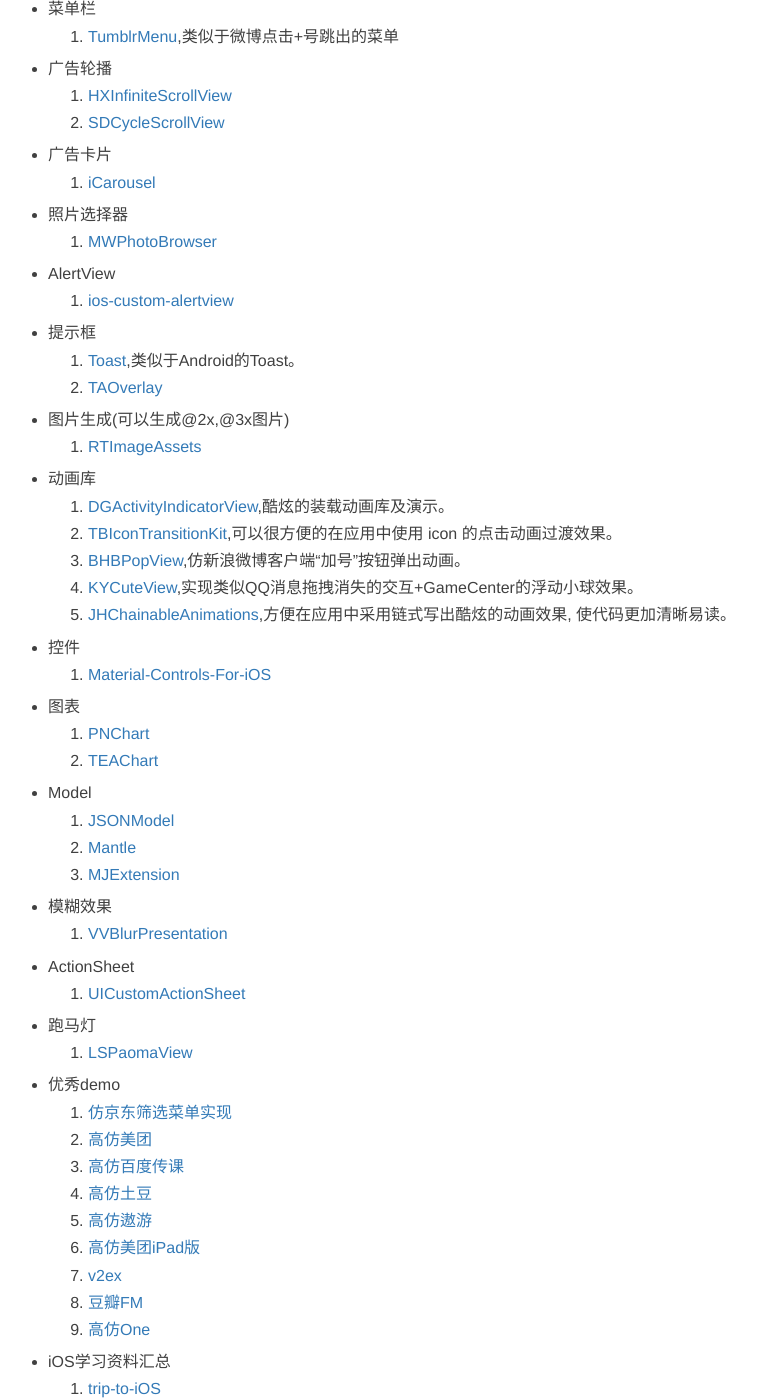
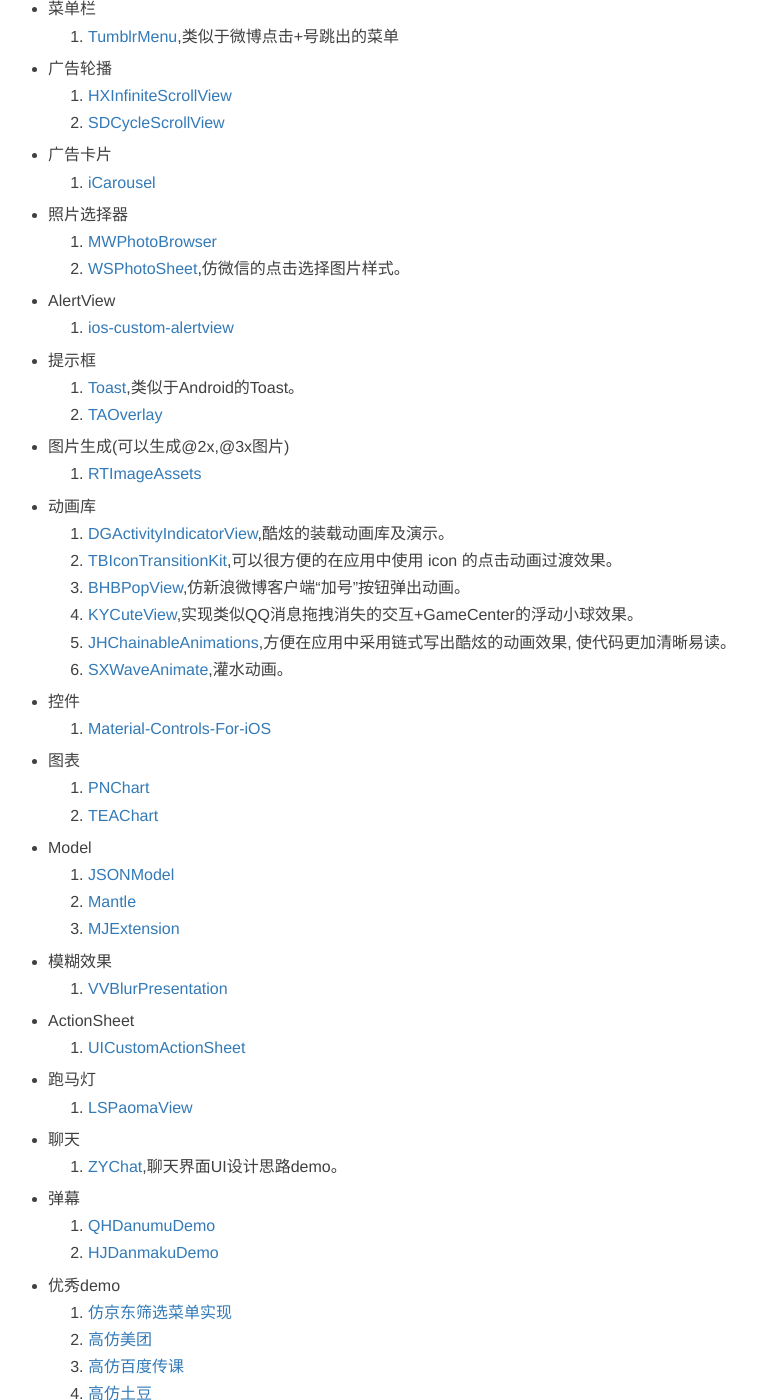
Before and after one commit to rth211/rth211.github.io, a Jekyll site: the page built from _posts/2015.07/2015-07-02-iOS第三方库备忘录（Objective-C）.md, in a window 1280 px wide and 1400 px high, scrolled down 2735 px. Shown: the whole window, without its empty margins (257-1014 px from the left). Built offline with Jekyll 4.4.1, drawn with Linux system fonts in a browser that asks for light colours; nearby versions of some CDN libraries; comment, search, counter and statistics services are not loaded.

```diff
--- a/_posts/2015.07/2015-07-02-iOS第三方库备忘录（Objective-C）.md
+++ b/_posts/2015.07/2015-07-02-iOS第三方库备忘录（Objective-C）.md
@@ -121,6 +121,7 @@ tags:	iOS
 
 *	照片选择器
 	1.	[MWPhotoBrowser](https://github.com/mwaterfall/MWPhotoBrowser)
+	2.	[WSPhotoSheet](https://github.com/PerfectShen/WSPhotoSheet),仿微信的点击选择图片样式。
 
 * AlertView
 	1.	[ios-custom-alertview](https://github.com/wimagguc/ios-custom-alertview)
@@ -138,6 +139,7 @@ tags:	iOS
 	3.	[BHBPopView](https://github.com/bb-coder/BHBPopView),仿新浪微博客户端“加号”按钮弹出动画。
 	4.	[KYCuteView](https://github.com/KittenYang/KYCuteView),实现类似QQ消息拖拽消失的交互+GameCenter的浮动小球效果。
 	5.	[JHChainableAnimations](https://github.com/jhurray/JHChainableAnimations),方便在应用中采用链式写出酷炫的动画效果, 使代码更加清晰易读。
+	6.	[SXWaveAnimate](https://github.com/dsxNiubility/SXWaveAnimate),灌水动画。
 
 *	控件
 	1.	[Material-Controls-For-iOS](https://github.com/fpt-software/Material-Controls-For-iOS)
@@ -160,6 +162,13 @@ tags:	iOS
 * 跑马灯
 	1.	[LSPaomaView](https://github.com/liusen001/LSPaomaView)
 
+*	聊天
+	1.	[ZYChat](https://github.com/zyprosoft/ZYChat),聊天界面UI设计思路demo。
+
+*	弹幕
+	1.	[QHDanumuDemo](https://github.com/chenqihui/QHDanumuDemo)
+	2.	[HJDanmakuDemo](https://github.com/panghaijiao/HJDanmakuDemo)
+
 *	优秀demo
 	1.	[仿京东筛选菜单实现](https://github.com/zhangli4659507/JDSelectedDemo)
 	2.	[高仿美团](https://github.com/lookingstars/meituan)
@@ -170,7 +179,10 @@ tags:	iOS
 	7.	[v2ex](https://github.com/singro/v2ex)
 	8.	[豆瓣FM](https://github.com/XVXVXXX/DoubanFM)
 	9.	[高仿One](https://github.com/ihappyhacking/MyOne-iOS)
+	10.	[高仿网易](https://github.com/dsxNiubility/SXNews)
+	11. [高仿城觅](https://github.com/ZhongTaoTian/WNXHuntForCity)
 
 *	iOS学习资料汇总
 	1.	[trip-to-iOS](https://github.com/Aufree/trip-to-iOS)
 	2.	[iOS动画资料](https://github.com/cjwirth/awesome-ios-ui)
+	3.	[iOS中的开发字体](https://github.com/dsxNiubility/SXFontShow)
```
Also changed, not shown: other parts of _posts/2015.07/2015-07-02-iOS第三方库备忘录（Objective-C）.md (+1 -1 lines).
